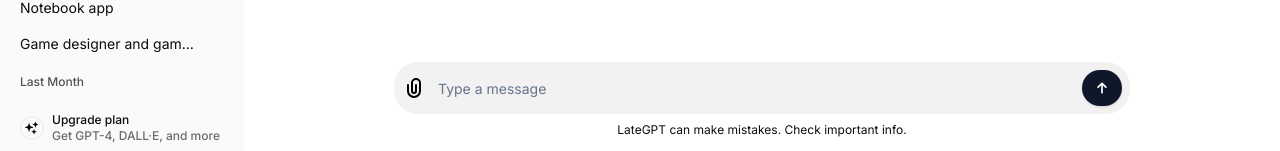
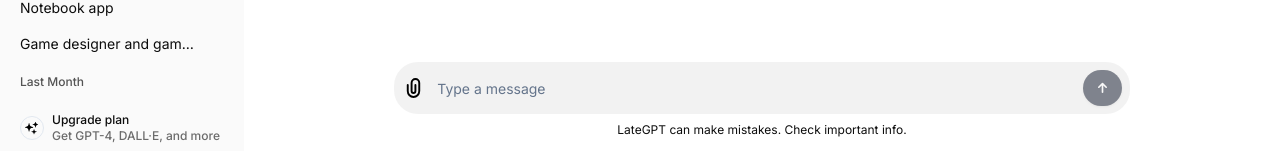
Before and after one commit to rajeshiitk/lategpt, a Next.js app: page / in a window 1280 px wide. Shown: the part 646-797 px from the top of the page. Built offline with nearby package versions, Linux system fonts and the light colour scheme.

Commit message:
chat inpjut form addtion

```diff
--- a/package.json
+++ b/package.json
@@ -9,10 +9,12 @@
     "lint": "next lint"
   },
   "dependencies": {
+    "@hookform/resolvers": "^3.4.2",
     "@radix-ui/react-avatar": "^1.0.4",
     "@radix-ui/react-dialog": "^1.0.5",
     "@radix-ui/react-dropdown-menu": "^2.0.6",
     "@radix-ui/react-icons": "^1.3.0",
+    "@radix-ui/react-label": "^2.0.2",
     "@radix-ui/react-scroll-area": "^1.0.5",
     "@radix-ui/react-slot": "^1.0.2",
     "@radix-ui/react-switch": "^1.0.3",
@@ -21,9 +23,11 @@
     "next": "14.2.3",
     "react": "^18",
     "react-dom": "^18",
+    "react-hook-form": "^7.51.5",
     "sharp": "^0.33.4",
     "tailwind-merge": "^2.3.0",
-    "tailwindcss-animate": "^1.0.7"
+    "tailwindcss-animate": "^1.0.7",
+    "zod": "^3.23.8"
   },
   "devDependencies": {
     "@types/node": "^20",
--- a/src/components/BottomInputBar.tsx
+++ b/src/components/BottomInputBar.tsx
@@ -1,24 +1,71 @@
+"use client";
 import Image from "next/image";
 import React from "react";
-import { Button } from "./ui/button";
-import { Textarea } from "./ui/textarea";
-import { Input } from "./ui/input";
+import { Button } from "@/components/ui/button";
+import { Input } from "@/components/ui/input";
+import {
+  Form,
+  FormControl,
+  FormField,
+  FormItem,
+  FormMessage,
+} from "@/components/ui/form";
+
+import { zodResolver } from "@hookform/resolvers/zod";
+import { useForm } from "react-hook-form";
+import { z } from "zod";
+
+const formSchema = z.object({
+  message: z.string().min(2, {
+    message: "chat message can't be empty",
+  }),
+});
 
 interface Props {}
 
 const BottomInputBar = (props: Props) => {
+  const form = useForm<z.infer<typeof formSchema>>({
+    resolver: zodResolver(formSchema),
+    defaultValues: {
+      message: "",
+    },
+  });
+
+  // 2. Define a submit handler.
+  function onSubmit(values: z.infer<typeof formSchema>) {
+    console.log(values);
+  }
   return (
     <div className="absolute px-4 py-2  bottom-0 w-full left-1/2 -translate-x-1/2">
-      <div className="flex items-center bg-accent/70  w-full h-fit p-2  rounded-3xl">
+      <div className="flex  items-center bg-accent/70  w-full h-fit p-2  rounded-3xl">
         <div>
           <Image src="/icons/file.svg" width={24} height={24} alt="send" />
         </div>
+        <Form {...form}>
+          <form onSubmit={form.handleSubmit(onSubmit)} className="flex w-full ">
+            <div className="w-full">
+              <FormField
+                control={form.control}
+                name="message"
+                render={({ field }) => (
+                  <FormItem>
+                    <FormControl>
                       {/* TODO: convet Input to text area */}
                       <Input
-          className="flex-1 border-none drop-shadow-none shadow-none custom-scrollbar focus-visible:ring-0 outline-none focus:outline-none  bg-transparent"
+                        className="w-full  border-none drop-shadow-none shadow-none custom-scrollbar focus-visible:ring-0 outline-none focus:outline-none  bg-transparent"
                         placeholder="Type a message"
+                        {...field}
                       />
-        <Button className="p-2 rounded-full">
+                    </FormControl>
+                  </FormItem>
+                )}
+              />
+            </div>
+            <Button
+              disabled={!form.formState.isValid}
+              type="submit"
+              className="p-2  rounded-full"
+            >
               <Image
                 src="/icons/arrow-up.svg"
                 width={24}
@@ -27,6 +74,8 @@
                 alt="send"
               />
             </Button>
+          </form>
+        </Form>
       </div>
       <div className=" p-2 text-center text-xs  ">
         <span>LateGPT can make mistakes. Check important info.</span>
--- /dev/null
+++ b/src/components/ui/form.tsx
@@ -0,0 +1,176 @@
+import * as React from "react"
+import * as LabelPrimitive from "@radix-ui/react-label"
+import { Slot } from "@radix-ui/react-slot"
+import {
+  Controller,
+  ControllerProps,
+  FieldPath,
+  FieldValues,
+  FormProvider,
+  useFormContext,
+} from "react-hook-form"
+
+import { cn } from "@/lib/utils"
+import { Label } from "@/components/ui/label"
+
+const Form = FormProvider
+
+type FormFieldContextValue<
+  TFieldValues extends FieldValues = FieldValues,
+  TName extends FieldPath<TFieldValues> = FieldPath<TFieldValues>
+> = {
+  name: TName
+}
+
+const FormFieldContext = React.createContext<FormFieldContextValue>(
+  {} as FormFieldContextValue
+)
+
+const FormField = <
+  TFieldValues extends FieldValues = FieldValues,
+  TName extends FieldPath<TFieldValues> = FieldPath<TFieldValues>
+>({
+  ...props
+}: ControllerProps<TFieldValues, TName>) => {
+  return (
+    <FormFieldContext.Provider value={{ name: props.name }}>
+      <Controller {...props} />
+    </FormFieldContext.Provider>
+  )
+}
+
+const useFormField = () => {
+  const fieldContext = React.useContext(FormFieldContext)
+  const itemContext = React.useContext(FormItemContext)
+  const { getFieldState, formState } = useFormContext()
+
+  const fieldState = getFieldState(fieldContext.name, formState)
+
+  if (!fieldContext) {
+    throw new Error("useFormField should be used within <FormField>")
+  }
+
+  const { id } = itemContext
+
+  return {
+    id,
+    name: fieldContext.name,
+    formItemId: `${id}-form-item`,
+    formDescriptionId: `${id}-form-item-description`,
+    formMessageId: `${id}-form-item-message`,
+    ...fieldState,
+  }
+}
+
+type FormItemContextValue = {
+  id: string
+}
+
+const FormItemContext = React.createContext<FormItemContextValue>(
+  {} as FormItemContextValue
+)
+
+const FormItem = React.forwardRef<
+  HTMLDivElement,
+  React.HTMLAttributes<HTMLDivElement>
+>(({ className, ...props }, ref) => {
+  const id = React.useId()
+
+  return (
+    <FormItemContext.Provider value={{ id }}>
+      <div ref={ref} className={cn("space-y-2", className)} {...props} />
+    </FormItemContext.Provider>
+  )
+})
+FormItem.displayName = "FormItem"
+
+const FormLabel = React.forwardRef<
+  React.ElementRef<typeof LabelPrimitive.Root>,
+  React.ComponentPropsWithoutRef<typeof LabelPrimitive.Root>
+>(({ className, ...props }, ref) => {
+  const { error, formItemId } = useFormField()
+
+  return (
+    <Label
+      ref={ref}
+      className={cn(error && "text-destructive", className)}
+      htmlFor={formItemId}
+      {...props}
+    />
+  )
+})
+FormLabel.displayName = "FormLabel"
+
+const FormControl = React.forwardRef<
+  React.ElementRef<typeof Slot>,
+  React.ComponentPropsWithoutRef<typeof Slot>
+>(({ ...props }, ref) => {
+  const { error, formItemId, formDescriptionId, formMessageId } = useFormField()
+
+  return (
+    <Slot
+      ref={ref}
+      id={formItemId}
+      aria-describedby={
+        !error
+          ? `${formDescriptionId}`
+          : `${formDescriptionId} ${formMessageId}`
+      }
+      aria-invalid={!!error}
+      {...props}
+    />
+  )
+})
+FormControl.displayName = "FormControl"
+
+const FormDescription = React.forwardRef<
+  HTMLParagraphElement,
+  React.HTMLAttributes<HTMLParagraphElement>
+>(({ className, ...props }, ref) => {
+  const { formDescriptionId } = useFormField()
+
+  return (
+    <p
+      ref={ref}
+      id={formDescriptionId}
+      className={cn("text-[0.8rem] text-muted-foreground", className)}
+      {...props}
+    />
+  )
+})
+FormDescription.displayName = "FormDescription"
+
+const FormMessage = React.forwardRef<
+  HTMLParagraphElement,
+  React.HTMLAttributes<HTMLParagraphElement>
+>(({ className, children, ...props }, ref) => {
+  const { error, formMessageId } = useFormField()
+  const body = error ? String(error?.message) : children
+
+  if (!body) {
+    return null
+  }
+
+  return (
+    <p
+      ref={ref}
+      id={formMessageId}
+      className={cn("text-[0.8rem] font-medium text-destructive", className)}
+      {...props}
+    >
+      {body}
+    </p>
+  )
+})
+FormMessage.displayName = "FormMessage"
+
+export {
+  useFormField,
+  Form,
+  FormItem,
+  FormLabel,
+  FormControl,
+  FormDescription,
+  FormMessage,
+  FormField,
+}
--- /dev/null
+++ b/src/components/ui/label.tsx
@@ -0,0 +1,26 @@
+"use client"
+
+import * as React from "react"
+import * as LabelPrimitive from "@radix-ui/react-label"
+import { cva, type VariantProps } from "class-variance-authority"
+
+import { cn } from "@/lib/utils"
+
+const labelVariants = cva(
+  "text-sm font-medium leading-none peer-disabled:cursor-not-allowed peer-disabled:opacity-70"
+)
+
+const Label = React.forwardRef<
+  React.ElementRef<typeof LabelPrimitive.Root>,
+  React.ComponentPropsWithoutRef<typeof LabelPrimitive.Root> &
+    VariantProps<typeof labelVariants>
+>(({ className, ...props }, ref) => (
+  <LabelPrimitive.Root
+    ref={ref}
+    className={cn(labelVariants(), className)}
+    {...props}
+  />
+))
+Label.displayName = LabelPrimitive.Root.displayName
+
+export { Label }
```
Also changed, not shown: 1 other file (tests, documents, lock files or other folders). Lines whose indentation alone changed are shown as unchanged.
